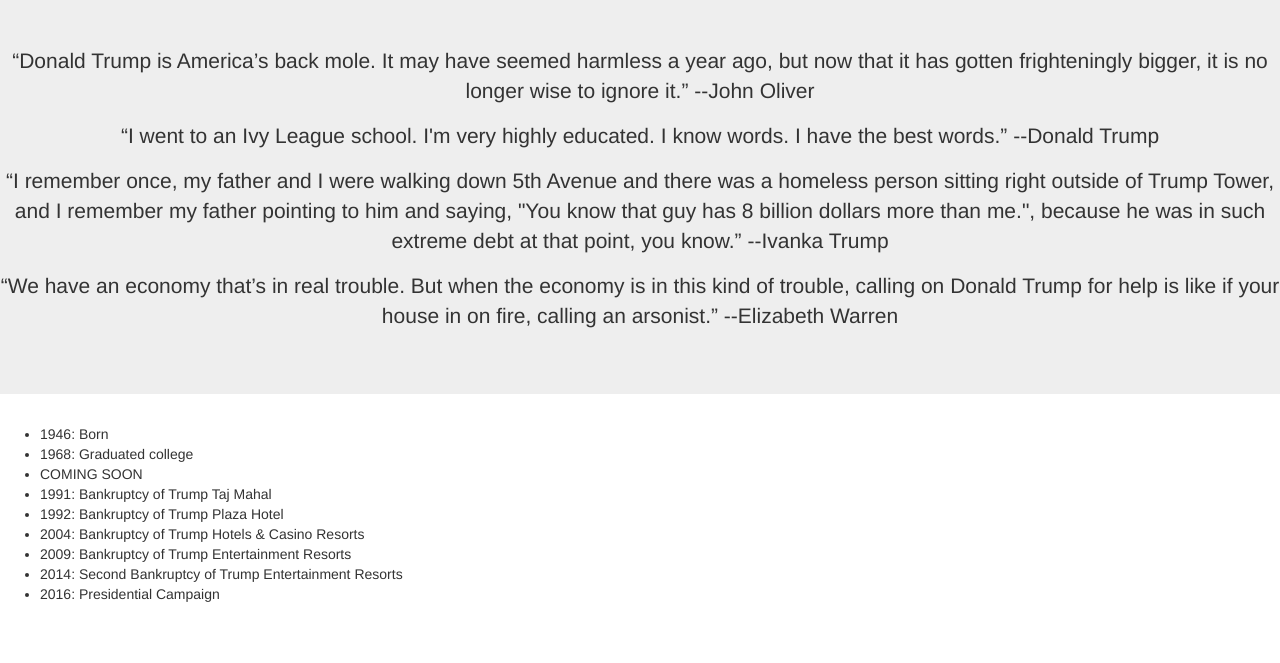
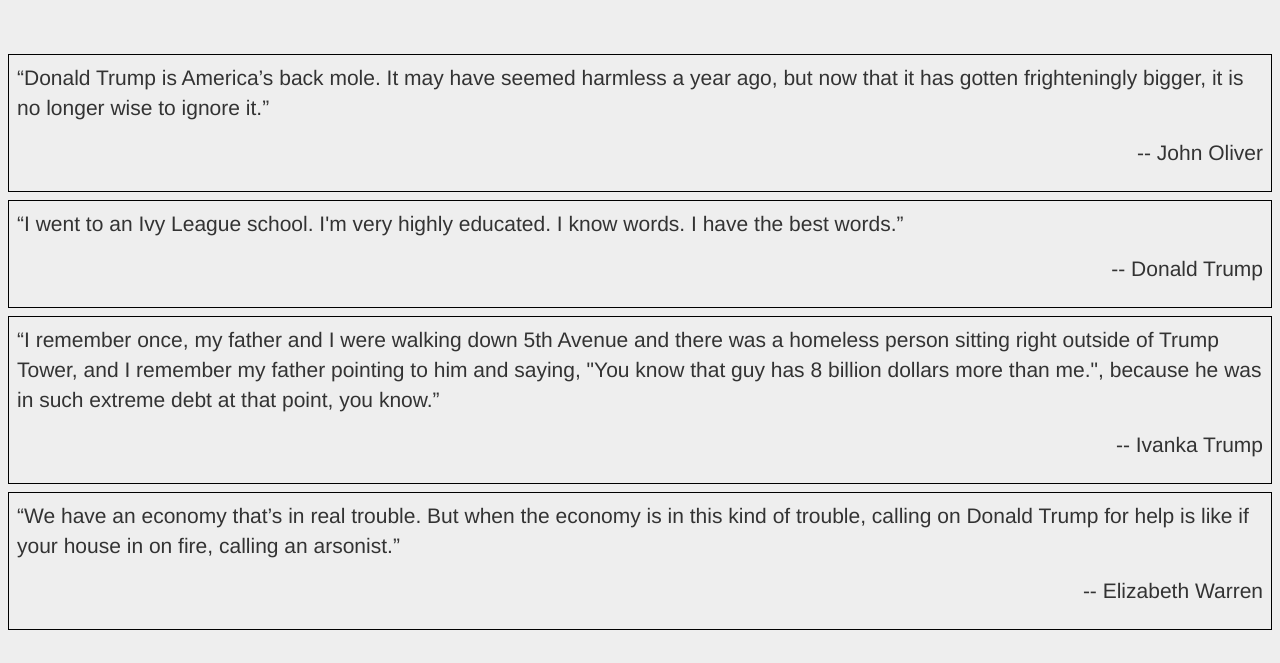
Before and after one commit to gordon2012/tribute, a website: page src/index.html in a window 1280 px wide. Shown: the part 1157-1820 px from the top of the page. Before the commit the page ends 1771 px from the top, so only its background shows below. Drawn offline with nearby package versions, Linux system fonts and the light colour scheme; files that its build step writes are made by us from their sources.

Commit message:
improve quote styles

```diff
--- a/src/index.html
+++ b/src/index.html
@@ -16,14 +16,26 @@
 			<img class="img-responsive" src="https://upload.wikimedia.org/wikipedia/commons/thumb/c/c8/Donald_Trump_%2825218642186%29.jpg/512px-Donald_Trump_%2825218642186%29.jpg" alt="By Gage Skidmore from Peoria, AZ, United States of America (Donald Trump) [CC BY-SA 2.0 (http://creativecommons.org/licenses/by-sa/2.0)], via Wikimedia Commons" />
 		</div>
 
-		<div class="jumbotron text-center">
-			<p>“Donald Trump is America’s back mole. It may have seemed harmless a year ago, but now that it has gotten frighteningly bigger, it is no longer wise to ignore it.” --John Oliver</p>
+		<div class="jumbotron">
+			<div class="quote-wrap">
+				<p>“Donald Trump is America’s back mole. It may have seemed harmless a year ago, but now that it has gotten frighteningly bigger, it is no longer wise to ignore it.”</p>
+				<p class="text-right">-- John Oliver</p>
+			</div>
 
-		  <p>“I went to an Ivy League school. I'm very highly educated. I know words. I have the best words.” --Donald Trump</p>
+			<div class="quote-wrap">
+		  	<p>“I went to an Ivy League school. I'm very highly educated. I know words. I have the best words.”</p>
+				<p class="text-right">-- Donald Trump</p>
+			</div>
 
-		  <p>“I remember once, my father and I were walking down 5th Avenue and there was a homeless person sitting right outside of Trump Tower, and I remember my father pointing to him and saying, "You know that guy has 8 billion dollars more than me.", because he was in such extreme debt at that point, you know.” --Ivanka Trump</p>
+			<div class="quote-wrap">
+		  	<p>“I remember once, my father and I were walking down 5th Avenue and there was a homeless person sitting right outside of Trump Tower, and I remember my father pointing to him and saying, "You know that guy has 8 billion dollars more than me.", because he was in such extreme debt at that point, you know.”</p>
+				<p class="text-right">-- Ivanka Trump</p>
+			</div>
 
-		  <p>“We have an economy that’s in real trouble. But when the economy is in this kind of trouble, calling on Donald Trump for help is like if your house in on fire, calling an arsonist.” --Elizabeth Warren</p>
+			<div class="quote-wrap">
+		  	<p>“We have an economy that’s in real trouble. But when the economy is in this kind of trouble, calling on Donald Trump for help is like if your house in on fire, calling an arsonist.”</p>
+				<p class="text-right">-- Elizabeth Warren</p>
+			</div>
 		</div>
 
 
--- a/src/style.scss
+++ b/src/style.scss
@@ -1,10 +1,5 @@
-$badass: #bada55;
-$red: #ff4444;
-$blue: #0000ff;
-
 body {
 	margin: 0;
-	// background-color: $red;
 }
 
 .image-wrapper {
@@ -15,3 +10,9 @@
 		opacity: 0;
 	}
 }
+
+.quote-wrap {
+	border: 1px solid black;
+	margin: 8px;
+	padding: 8px;
+}
```
Also changed, not shown: README.md.
